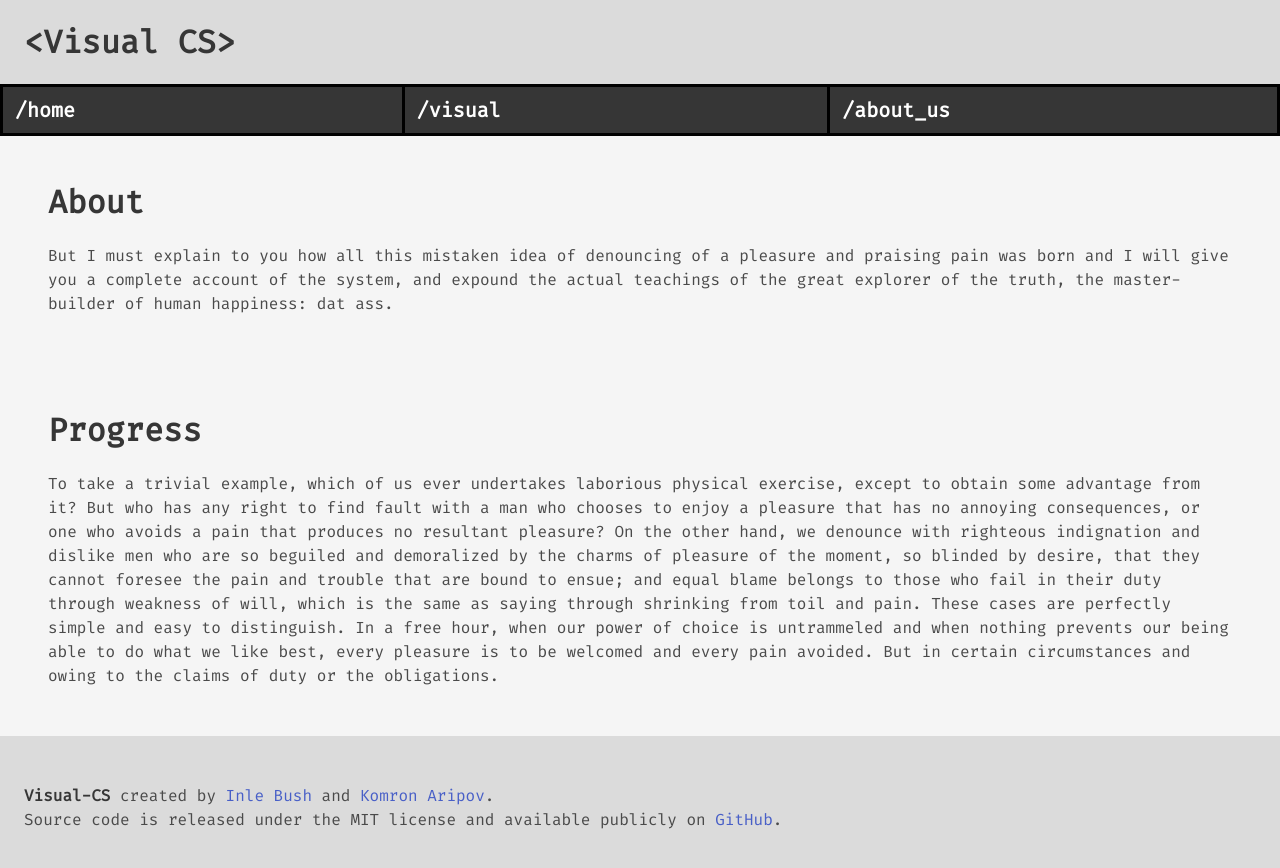
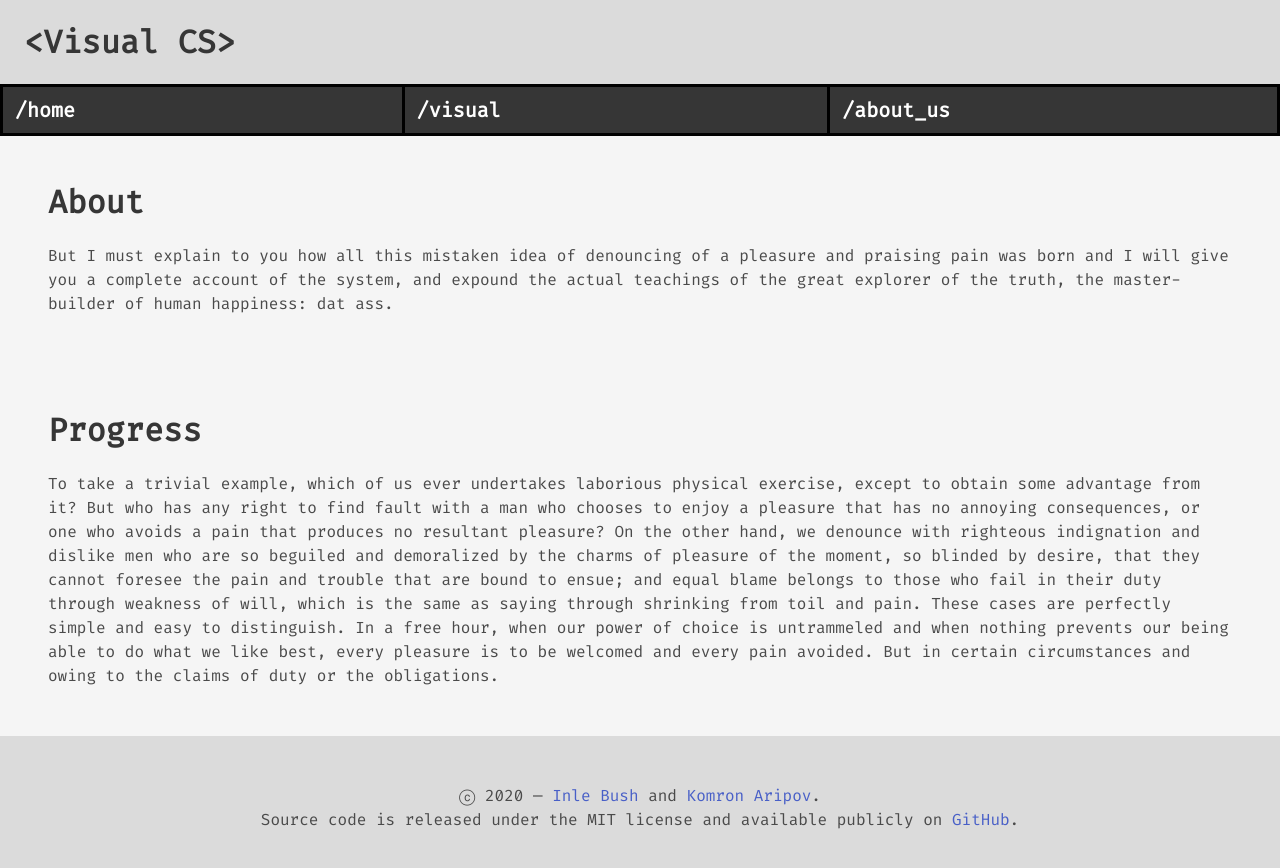
Before and after one commit to visual-cs/site, a React (Create React App) app: page / in a window 1280 px wide. Shown: the top 868 px of the page. Built offline with nearby package versions, Linux system fonts and the light colour scheme.

Commit message:
simplified footer

```diff
--- a/src/common/Footer.js
+++ b/src/common/Footer.js
@@ -3,9 +3,9 @@ import React from 'react';
 function Footer() {
   return (
     <div className="footer has-background-grey-lighter">
-      <div className="content">
+      <div className="content has-text-centered">
         <p>
-        <strong>Visual-CS</strong> created by <a href="https://github.com/imbush">Inle Bush</a> and <a href="https://github.com/karipov">Komron Aripov</a>.<br></br>
+        ⓒ 2020 — <a href="https://github.com/imbush">Inle Bush</a> and <a href="https://github.com/karipov">Komron Aripov</a>.<br></br>
         Source code is released under the MIT license and available publicly on <a href="https://github.com/visual-cs/visual-cs.github.io">GitHub</a>.
         </p>
       </div>
```
